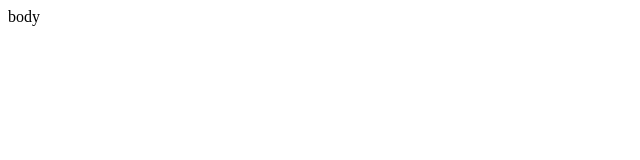
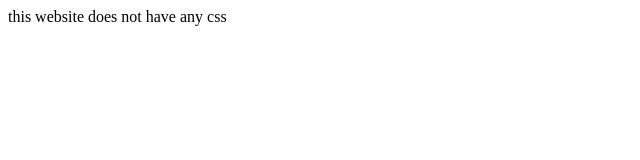
Before and after one commit to trynadotheodinproject/html-boilerplate, a plain HTML site: page index.html in a window 1280 px wide. Shown: the whole page, without its empty margins (0-640 px from the left). Drawn offline with Linux system fonts and the light colour scheme.

Commit message:
change words on website

```diff
--- a/index.html
+++ b/index.html
@@ -8,5 +8,5 @@
 </html>
 
 <body>
-body
+this website does not have any css
 </body>
```
